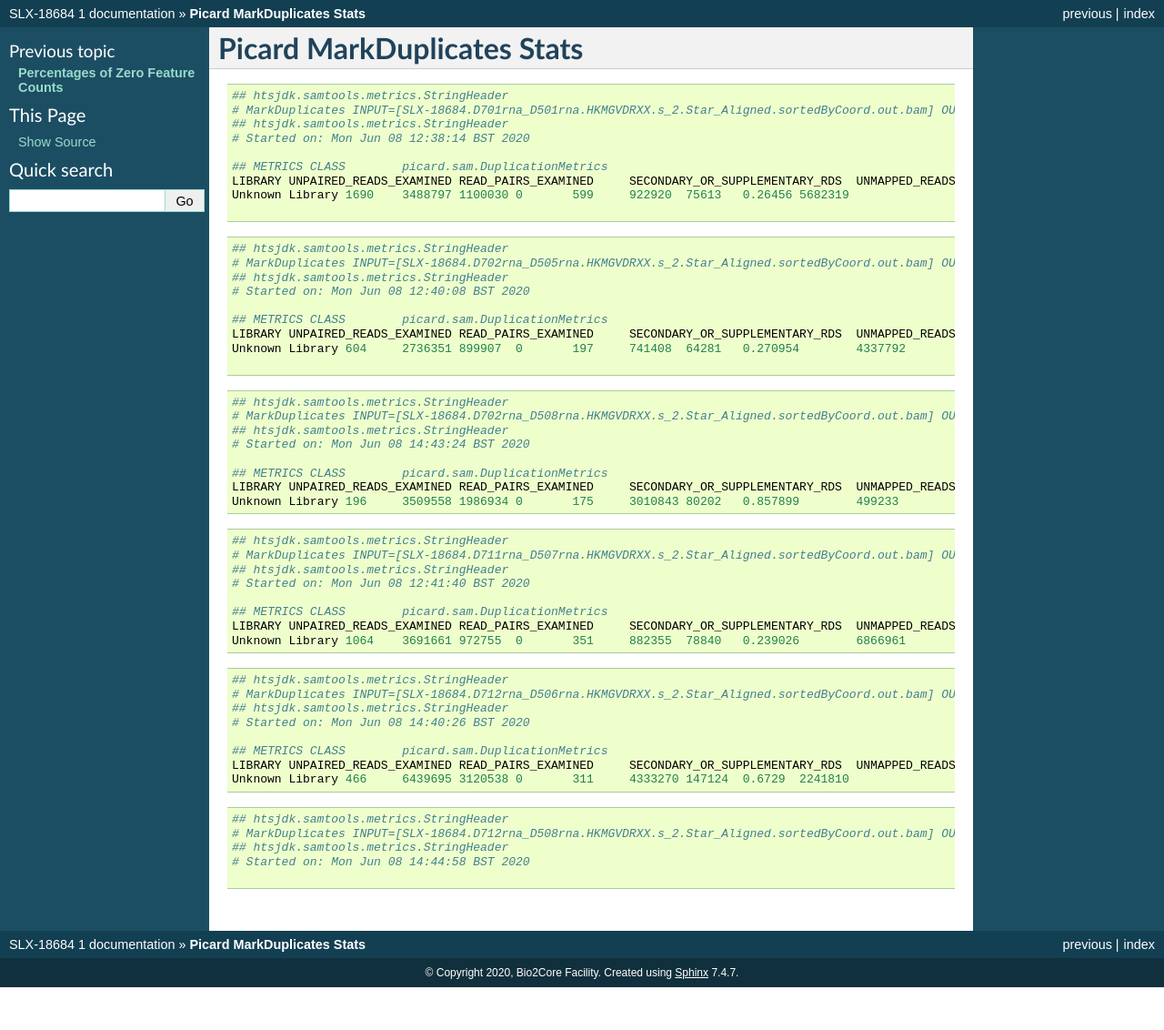
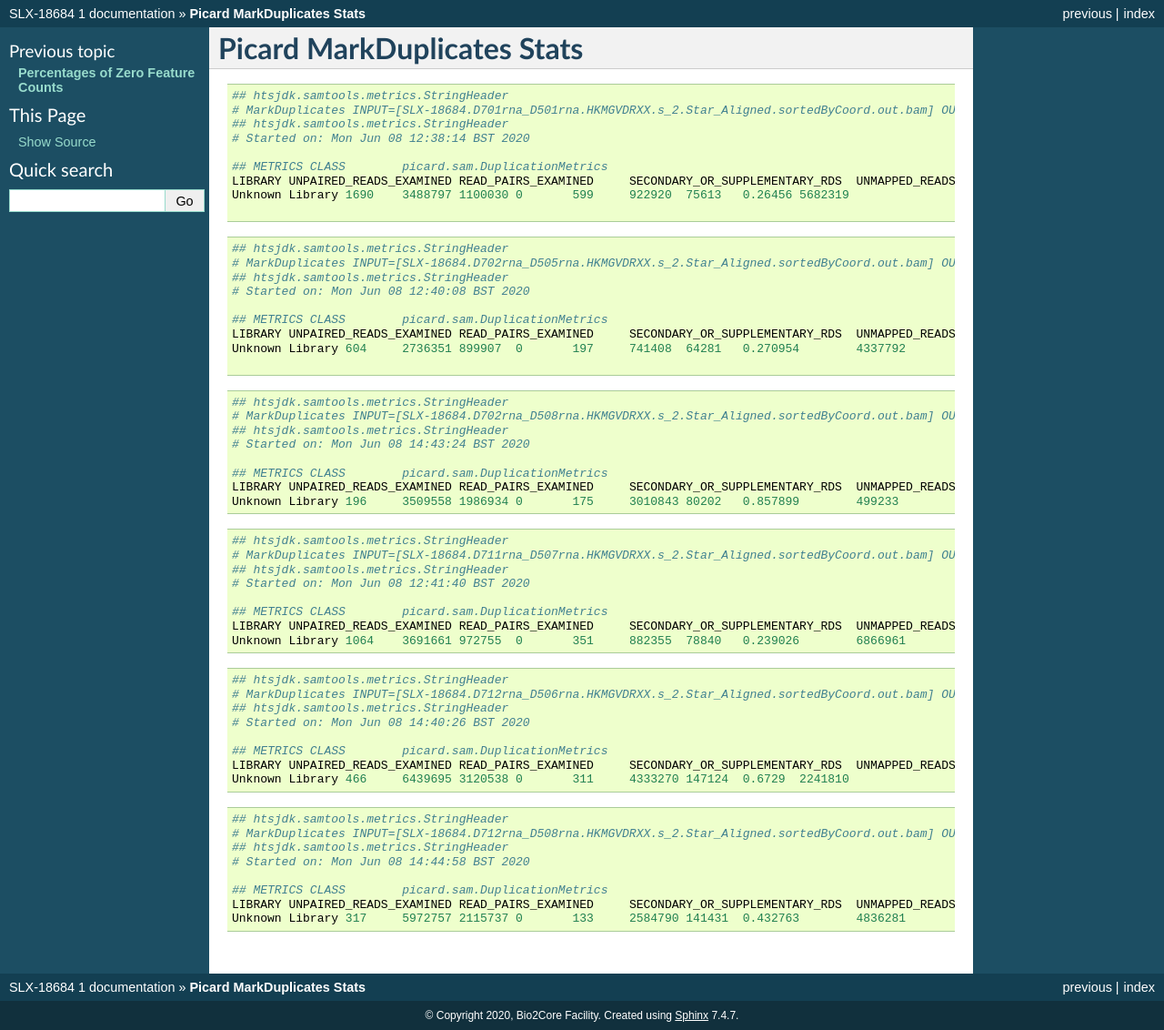
Before and after one commit to BioCoreDocs/SLX18684, a Sphinx documentation site: the page built from docs/source/picard.rst, in a window 1280 px wide. Shown: the whole page at 91% size. Built offline with Sphinx 7.4.7, drawn with Linux system fonts in a browser that asks for light colours; before the commit the page ends 1085 px from its top, so only the background shows below that.

Commit message:
Update metrics

```diff
--- a/docs/source/SLX-18684.D712rna_D508rna.HKMGVDRXX.s_2.marked_dup_metrics.txt
+++ b/docs/source/SLX-18684.D712rna_D508rna.HKMGVDRXX.s_2.marked_dup_metrics.txt
@@ -2,3 +2,7 @@
 # MarkDuplicates INPUT=[SLX-18684.D712rna_D508rna.HKMGVDRXX.s_2.Star_Aligned.sortedByCoord.out.bam] OUTPUT=SLX-18684.D712rna_D508rna.HKMGVDRXX.s_2.marked_duplicates.bam METRICS_FILE=SLX-18684.D712rna_D508rna.HKMGVDRXX.s_2.marked_dup_metrics.txt    MAX_SEQUENCES_FOR_DISK_READ_ENDS_MAP=50000 MAX_FILE_HANDLES_FOR_READ_ENDS_MAP=8000 SORTING_COLLECTION_SIZE_RATIO=0.25 TAG_DUPLICATE_SET_MEMBERS=false REMOVE_SEQUENCING_DUPLICATES=false TAGGING_POLICY=DontTag CLEAR_DT=true DUPLEX_UMI=false ADD_PG_TAG_TO_READS=true REMOVE_DUPLICATES=false ASSUME_SORTED=false DUPLICATE_SCORING_STRATEGY=SUM_OF_BASE_QUALITIES PROGRAM_RECORD_ID=MarkDuplicates PROGRAM_GROUP_NAME=MarkDuplicates READ_NAME_REGEX=<optimized capture of last three ':' separated fields as numeric values> OPTICAL_DUPLICATE_PIXEL_DISTANCE=100 MAX_OPTICAL_DUPLICATE_SET_SIZE=300000 VERBOSITY=INFO QUIET=false VALIDATION_STRINGENCY=STRICT COMPRESSION_LEVEL=5 MAX_RECORDS_IN_RAM=500000 CREATE_INDEX=false CREATE_MD5_FILE=false GA4GH_CLIENT_SECRETS=client_secrets.json USE_JDK_DEFLATER=false USE_JDK_INFLATER=false
 ## htsjdk.samtools.metrics.StringHeader
 # Started on: Mon Jun 08 14:44:58 BST 2020
+
+## METRICS CLASS	picard.sam.DuplicationMetrics
+LIBRARY	UNPAIRED_READS_EXAMINED	READ_PAIRS_EXAMINED	SECONDARY_OR_SUPPLEMENTARY_RDS	UNMAPPED_READS	UNPAIRED_READ_DUPLICATES	READ_PAIR_DUPLICATES	READ_PAIR_OPTICAL_DUPLICATES	PERCENT_DUPLICATION	ESTIMATED_LIBRARY_SIZE
+Unknown Library	317	5972757	2115737	0	133	2584790	141431	0.432763	4836281
```
